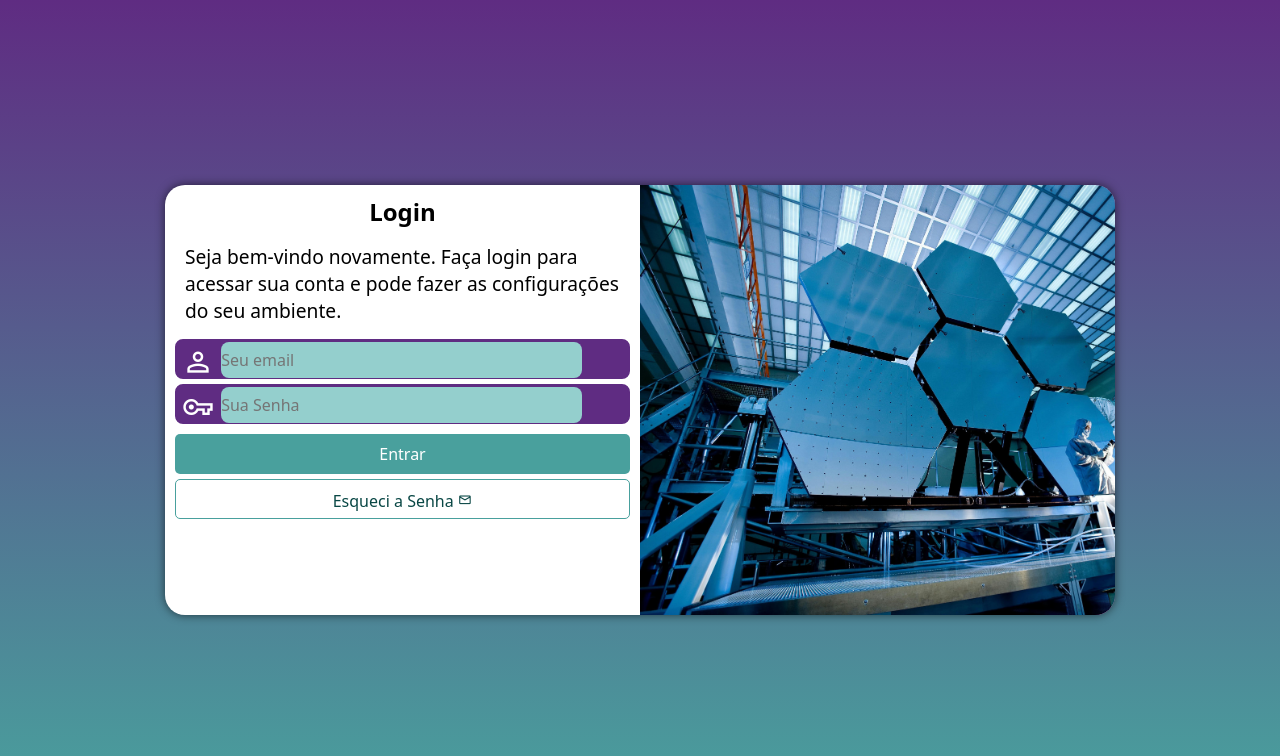
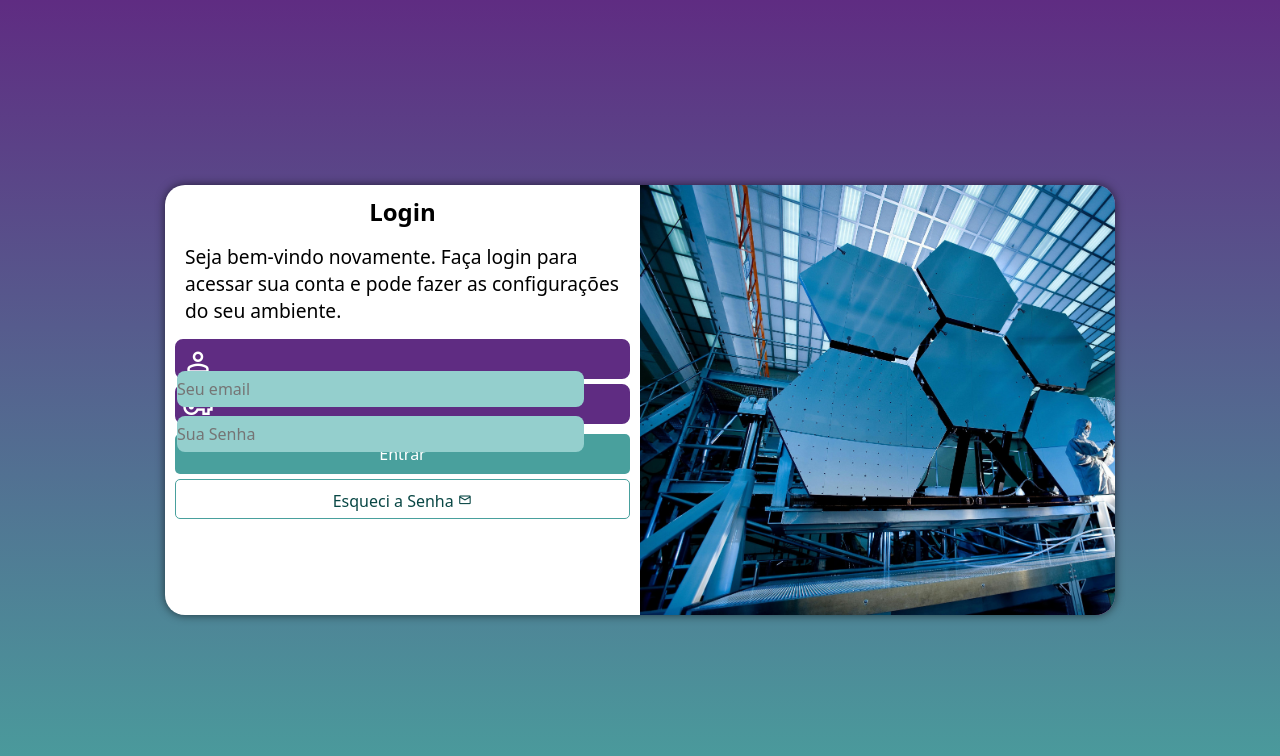
Before and after one commit to AlexandreCassilhas/projeto-login, a plain HTML site: page index.html in a window 1280 px wide. Drawn offline with nearby package versions, Linux system fonts and the light colour scheme.

Commit message:
Update style.css

```diff
--- a/estilos/style.css
+++ b/estilos/style.css
@@ -89,8 +89,7 @@ div#formulario > p {
   background-color: #94cfcd;
   font-size: 1em;
   /* largura 100% da div "campo" menos 44px*/
-  /* width: calc(100% - 44px); */
-  width: 80%;
+  width: calc(100% - 44px);
   height: 100%;
   border: 0px;
   border-radius: 8px;
```
